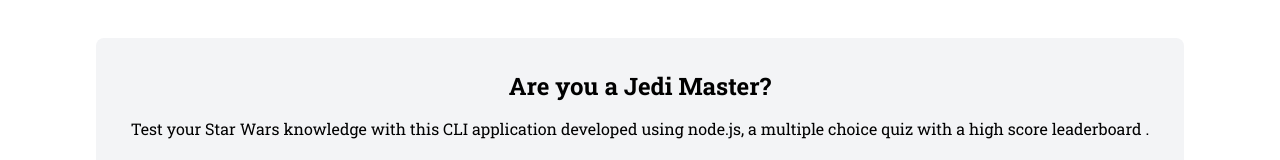
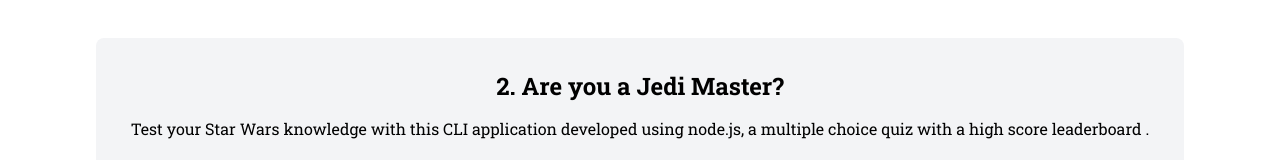
Before and after one commit to Amaan56/amaan-shaikh-portfolio, a plain HTML site: page projects.html in a window 1280 px wide. Shown: the part 605-765 px from the top of the page. Drawn offline with Linux system fonts and the light colour scheme.

Commit message:
fix : project number fixed

```diff
--- a/projects.html
+++ b/projects.html
@@ -36,7 +36,7 @@
     </header>
 
     <section class="container container-off">
-      <h2>Are you a Jedi Master?</h2>
+      <h2>2. Are you a Jedi Master?</h2>
       <p>
         Test your Star Wars knowledge with this CLI application developed using
         node.js, a multiple choice quiz with a high score leaderboard .
```
